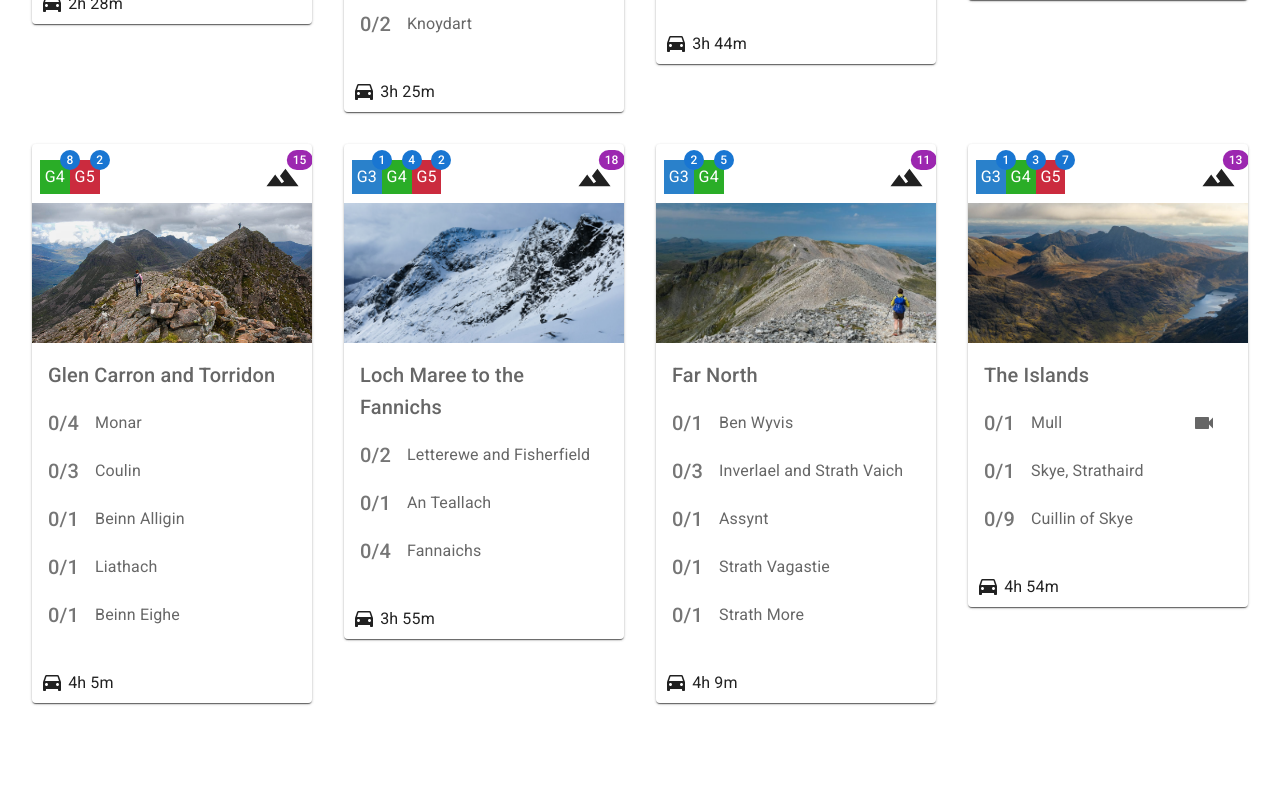
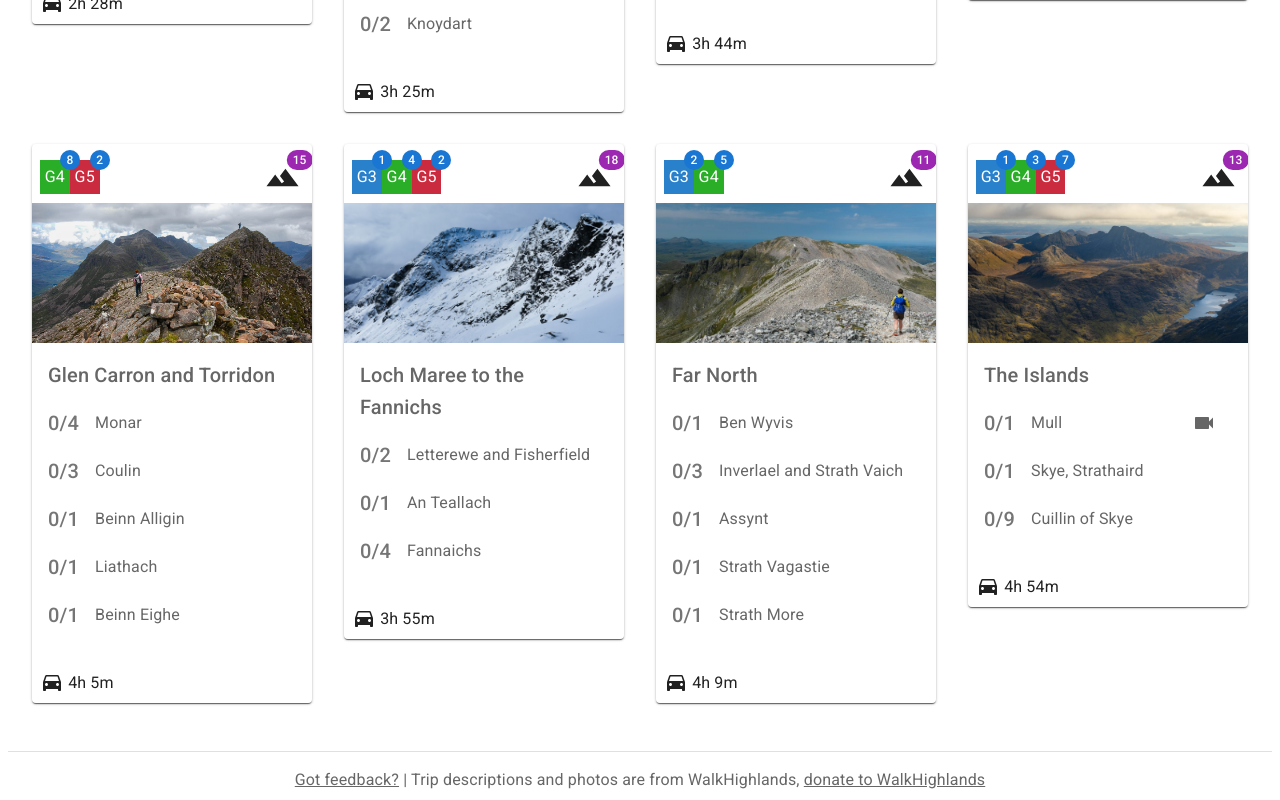
Before and after one commit to joejag/munros.joejag.com, a React (Create React App) app in the folder front/: page / in a window 1280 px wide. Shown: the part 2559-3359 px from the top of the page. Before the commit the page ends 3302 px from the top, so only its background shows below. Built offline with nearby package versions, Linux system fonts and the light colour scheme; a web font is replaced by a local one.

Commit message:
feat: add footer

```diff
--- /dev/null
+++ b/front/src/components/Footer.tsx
@@ -0,0 +1,29 @@
+import * as React from 'react'
+
+import Link from '@mui/material/Link'
+import Typography from '@mui/material/Typography'
+
+const Footer = ({}) => {
+  return (
+    <Typography
+      align="center"
+      color="text.secondary"
+      sx={{
+        marginTop: '1em',
+        paddingTop: '1em',
+        borderTop: 1,
+        borderColor: 'divider',
+      }}
+    >
+      <Link color="inherit" href="mailto:joe@joejag.com?subject=WalkMunros">
+        Got feedback?
+      </Link>{' '}
+      | Trip descriptions and photos are from WalkHighlands,{' '}
+      <Link color="inherit" href="https://www.walkhighlands.co.uk/donate.shtml">
+        donate to WalkHighlands
+      </Link>
+    </Typography>
+  )
+}
+
+export default Footer
--- a/front/src/components/pages/AllMunros.tsx
+++ b/front/src/components/pages/AllMunros.tsx
@@ -10,6 +10,7 @@ import Typography from '@mui/material/Typography'
 import { allAreas } from '../../biz/findTrips'
 import { Area } from '../../biz/types'
 import Banner from '../Banner'
+import Footer from '../Footer'
 import { AllMunrosMap } from '../Maps'
 import MunroAreaCard from '../MunroAreaCard'
 
@@ -174,6 +175,7 @@ export const AllMunros = () => {
           ))}
         </Grid>
       </Container>
+      <Footer />
     </>
   )
 }
--- a/front/src/components/pages/MunrosBy.tsx
+++ b/front/src/components/pages/MunrosBy.tsx
@@ -5,6 +5,7 @@ import Container from '@mui/material/Container'
 import { nameOfArea, tripsInArea, tripsInGroup } from '../../biz/findTrips'
 import { urlAreaToHumanArea, urlGroupToHumanArea } from '../../biz/utils'
 import Banner from '../Banner'
+import Footer from '../Footer'
 import { TripsList } from '../TripsList'
 
 export const MunrosByArea = ({ area }: { area: string }) => {
@@ -20,6 +21,7 @@ export const MunrosByArea = ({ area }: { area: string }) => {
       >
         <TripsList munros={munros} />
       </Container>
+      <Footer />
     </>
   )
 }
@@ -37,6 +39,7 @@ export const MunrosByGroup = ({ group }: { group: string }) => {
       >
         <TripsList munros={munros} />
       </Container>
+      <Footer />
     </>
   )
 }
--- a/front/src/components/pages/PlanATrip.tsx
+++ b/front/src/components/pages/PlanATrip.tsx
@@ -20,6 +20,7 @@ import { Area, Trip } from '../../biz/types'
 import { hasCompletedAll } from '../../biz/utils'
 import Banner from '../Banner'
 import { WalkHighlandsContextV2 } from '../Context'
+import Footer from '../Footer'
 import TripCard from '../TripCard'
 
 const getFriends = (): string[] => {
@@ -65,6 +66,7 @@ const PlanATrip = () => {
           <PlanTrip friendData={friendData} setFriendData={setFriendData} />
         )}
       </Container>
+      <Footer />
     </>
   )
 }
--- a/front/src/components/pages/Preferences.tsx
+++ b/front/src/components/pages/Preferences.tsx
@@ -7,6 +7,7 @@ import Typography from '@mui/material/Typography'
 
 import Banner from '../Banner'
 import DrivingPreferences from '../DrivingPreferences'
+import Footer from '../Footer'
 import WalkHighlandsConnect from '../WalkHighlandsConnect'
 
 const Preferences = () => {
@@ -33,6 +34,7 @@ const Preferences = () => {
           </Link>
         </Typography>
       </Container>
+      <Footer />
     </>
   )
 }
```
